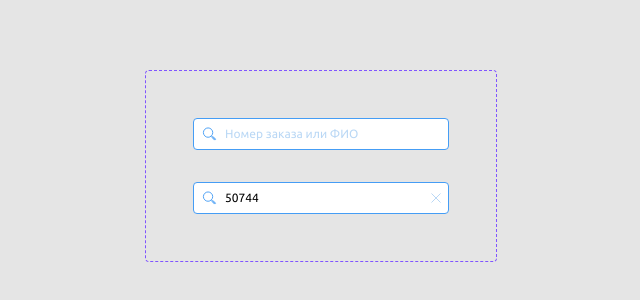
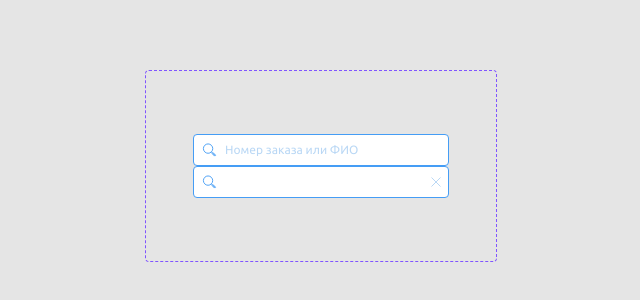
Before and after one commit to DenisZhernakov/admin-panel, a plain HTML site: page blocks/searchbar.html in a window 1280 px wide. Shown: the part 234-534 px from the top of the page, without its empty margins (319-959 px from the left). Drawn offline with Linux system fonts and the light colour scheme.

Commit message:
Оставил одну форму и удалил значение

```diff
--- a/blocks/searchbar.html
+++ b/blocks/searchbar.html
@@ -42,16 +42,14 @@
                         </button>
                     </div>
                 </label>
-            </form>
 
-            <form class="searchbar__form">
                 <label class="searchbar__group">
                     <div class="searchbar__field searchbar__field_active">
                         <div class="searchbar__search-area">
                             <svg class="searchbar__icon searchbar__icon_active">
                                 <use xlink:href="#search"></use>
                             </svg>
-                            <input class="searchbar__area" placeholder="50744">
+                            <input class="searchbar__area" placeholder="">
                         </div>
                         <button class="searchbar__button">
                             <svg class="searchbar__icon searchbar__icon_incorrect">
```
